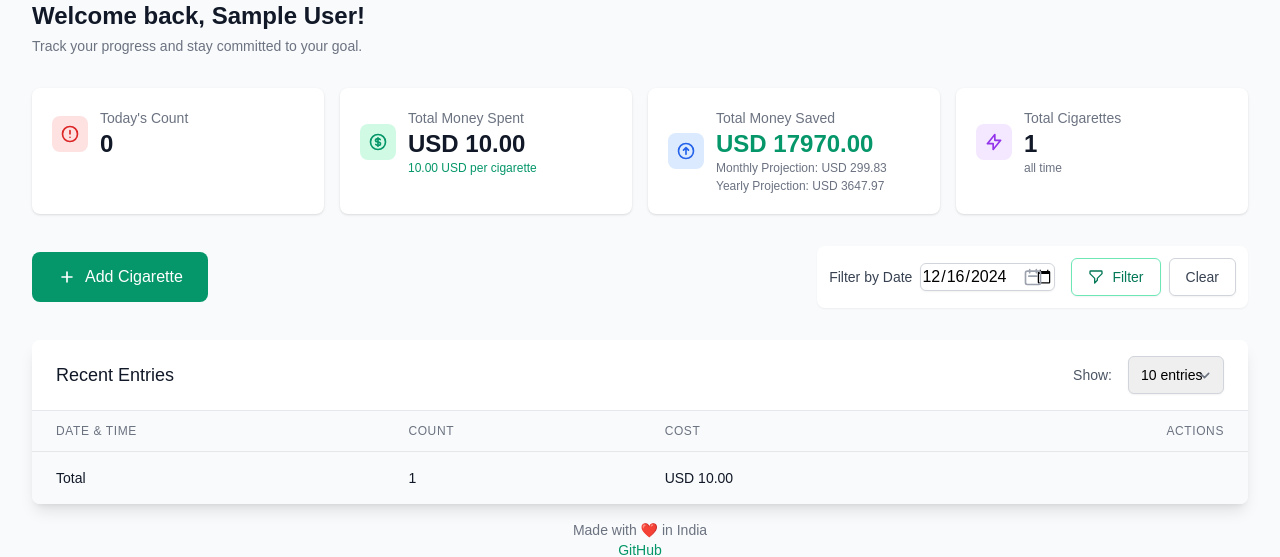
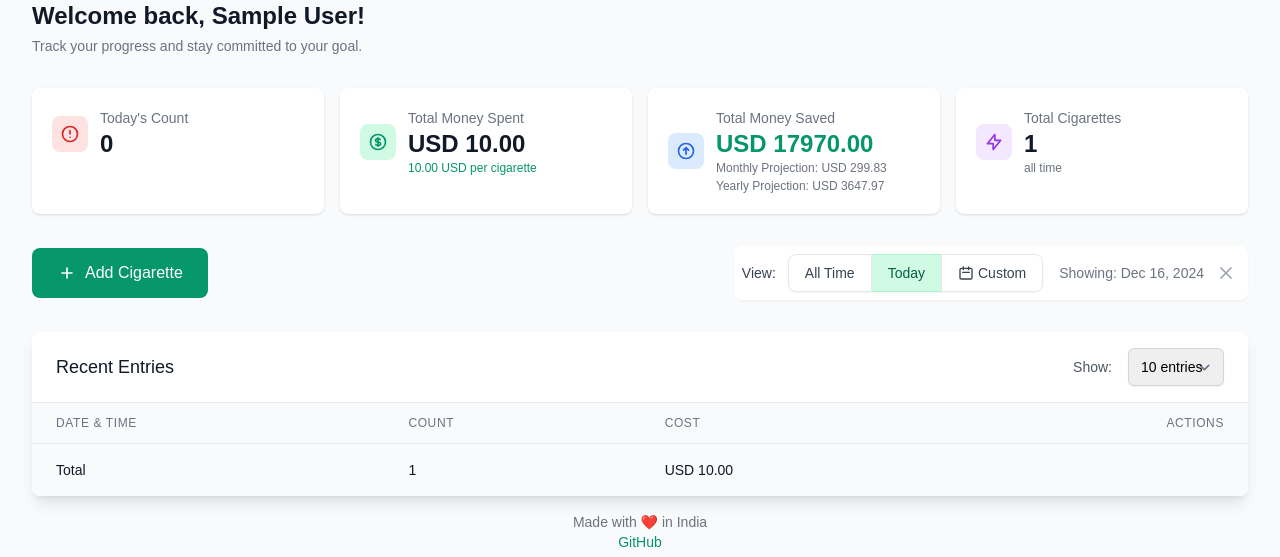
Before and after one commit to saurabhwebdev/flaskquit, a Flask app: page /dashboard?date=2024-12-16 in a window 1280 px wide. Shown: the part 64-621 px from the top of the page. Run offline with Flask 3, Linux system fonts and the light colour scheme; a user stored in the database is signed in; tables that the repository leaves empty hold one stand-in row (values such as "Sample post"); some libraries are stand-ins or nearby versions.

Commit message:
filter working design change

```diff
--- a/templates/dashboard.html
+++ b/templates/dashboard.html
@@ -89,6 +89,7 @@
 
     <!-- Action Buttons -->
     <div class="mt-6 sm:mt-8 flex flex-col sm:flex-row justify-between items-center space-y-4 sm:space-y-0">
+        <!-- Add Cigarette Button -->
         <form action="{{ url_for('add_cigarette') }}" method="POST" class="w-full sm:w-auto">
             <button type="submit"
                 class="w-full sm:w-auto group relative flex justify-center items-center px-4 sm:px-6 py-2 sm:py-3 border border-transparent text-sm sm:text-base font-medium rounded-lg text-white bg-emerald-600 hover:bg-emerald-700 focus:outline-none focus:ring-2 focus:ring-offset-2 focus:ring-emerald-500 transition-colors duration-150">
@@ -99,38 +100,50 @@
             </button>
         </form>
 
-        <div class="flex flex-col sm:flex-row items-center space-y-4 sm:space-y-0 sm:space-x-4 w-full sm:w-auto bg-white p-3 rounded-lg shadow-sm">
-            <form action="{{ url_for('dashboard') }}" method="GET" class="flex flex-col sm:flex-row items-center space-y-4 sm:space-y-0 sm:space-x-4 w-full">
-                <div class="flex items-center space-x-2 w-full sm:w-auto">
-                    <span class="text-sm font-medium text-gray-700 whitespace-nowrap">Filter by Date</span>
-                    <div class="relative flex-grow sm:flex-grow-0">
+        <!-- New Filter Design -->
+        <div class="flex items-center space-x-4 bg-white rounded-lg shadow-sm p-2">
+            <div class="flex items-center space-x-3">
+                <span class="text-sm font-medium text-gray-700">View:</span>
+                <div class="flex rounded-lg shadow-sm">
+                    <a href="{{ url_for('dashboard') }}"
+                       class="px-4 py-2 text-sm font-medium {% if not selected_date %}bg-emerald-100 text-emerald-800 border-emerald-200{% else %}bg-white text-gray-700 hover:bg-gray-50 border-gray-200{% endif %} border rounded-l-lg">
+                        All Time
+                    </a>
+                    <a href="{{ url_for('dashboard', date=today.strftime('%Y-%m-%d')) }}"
+                       class="px-4 py-2 text-sm font-medium {% if selected_date and selected_date == today %}bg-emerald-100 text-emerald-800 border-emerald-200{% else %}bg-white text-gray-700 hover:bg-gray-50 border-gray-200{% endif %} border-t border-b">
+                        Today
+                    </a>
+                    <div class="relative">
                         <input type="date"
                                id="date-filter"
                                name="date"
                                value="{{ selected_date.strftime('%Y-%m-%d') if selected_date else '' }}"
-                               class="form-input rounded-md shadow-sm">
-                        <div class="absolute inset-y-0 right-0 flex items-center pr-3 pointer-events-none">
-                            <svg class="h-4 w-4 sm:h-5 sm:w-5 text-gray-400" fill="none" stroke="currentColor" viewBox="0 0 24 24">
+                               class="hidden"
+                               onchange="if(this.value) window.location.href='{{ url_for('dashboard') }}?date=' + this.value">
+                        <button onclick="document.getElementById('date-filter').showPicker()"
+                                class="px-4 py-2 text-sm font-medium {% if selected_date and selected_date != today %}bg-emerald-100 text-emerald-800 border-emerald-200{% else %}bg-white text-gray-700 hover:bg-gray-50 border-gray-200{% endif %} border rounded-r-lg inline-flex items-center">
+                            <svg class="w-4 h-4 mr-1" fill="none" stroke="currentColor" viewBox="0 0 24 24">
                                 <path stroke-linecap="round" stroke-linejoin="round" stroke-width="2" d="M8 7V3m8 4V3m-9 8h10M5 21h14a2 2 0 002-2V7a2 2 0 00-2-2H5a2 2 0 00-2 2v12a2 2 0 002 2z" />
                             </svg>
-                        </div>
+                            Custom
+                        </button>
                     </div>
                 </div>
-                <div class="flex space-x-2 w-full sm:w-auto">
-                    <button type="submit" class="flex-1 sm:flex-none inline-flex items-center justify-center px-3 sm:px-4 py-2 border border-emerald-300 rounded-md shadow-sm text-sm font-medium text-emerald-700 bg-white hover:bg-emerald-50 focus:outline-none focus:ring-2 focus:ring-offset-2 focus:ring-emerald-500 transition-colors duration-150">
-                        <svg class="w-4 h-4 mr-1 sm:mr-2" fill="none" stroke="currentColor" viewBox="0 0 24 24">
-                            <path stroke-linecap="round" stroke-linejoin="round" stroke-width="2" d="M3 4a1 1 0 011-1h16a1 1 0 011 1v2.586a1 1 0 01-.293.707l-6.414 6.414a1 1 0 00-.293.707V17l-4 4v-6.586a1 1 0 00-.293-.707L3.293 7.293A1 1 0 013 6.586V4z" />
-                        </svg>
-                        Filter
-                    </button>
-                    {% if selected_date %}
-                    <a href="{{ url_for('dashboard') }}"
-                       class="flex-1 sm:flex-none inline-flex items-center justify-center px-3 sm:px-4 py-2 border border-gray-300 rounded-md shadow-sm text-sm font-medium text-gray-700 bg-white hover:bg-gray-50 focus:outline-none focus:ring-2 focus:ring-offset-2 focus:ring-emerald-500 transition-colors duration-150">
-                        Clear
-                    </a>
-                    {% endif %}
-                </div>
-            </form>
+            </div>
+
+            {% if selected_date %}
+            <div class="flex items-center">
+                <span class="text-sm text-gray-500 mr-2">
+                    Showing: {{ selected_date.strftime('%b %d, %Y') }}
+                </span>
+                <a href="{{ url_for('dashboard') }}"
+                   class="inline-flex items-center p-1 rounded-full text-gray-400 hover:text-gray-500">
+                    <svg class="w-5 h-5" fill="none" stroke="currentColor" viewBox="0 0 24 24">
+                        <path stroke-linecap="round" stroke-linejoin="round" stroke-width="2" d="M6 18L18 6M6 6l12 12" />
+                    </svg>
+                </a>
+            </div>
+            {% endif %}
         </div>
     </div>
 
```
Also changed, not shown: 2 other files.
